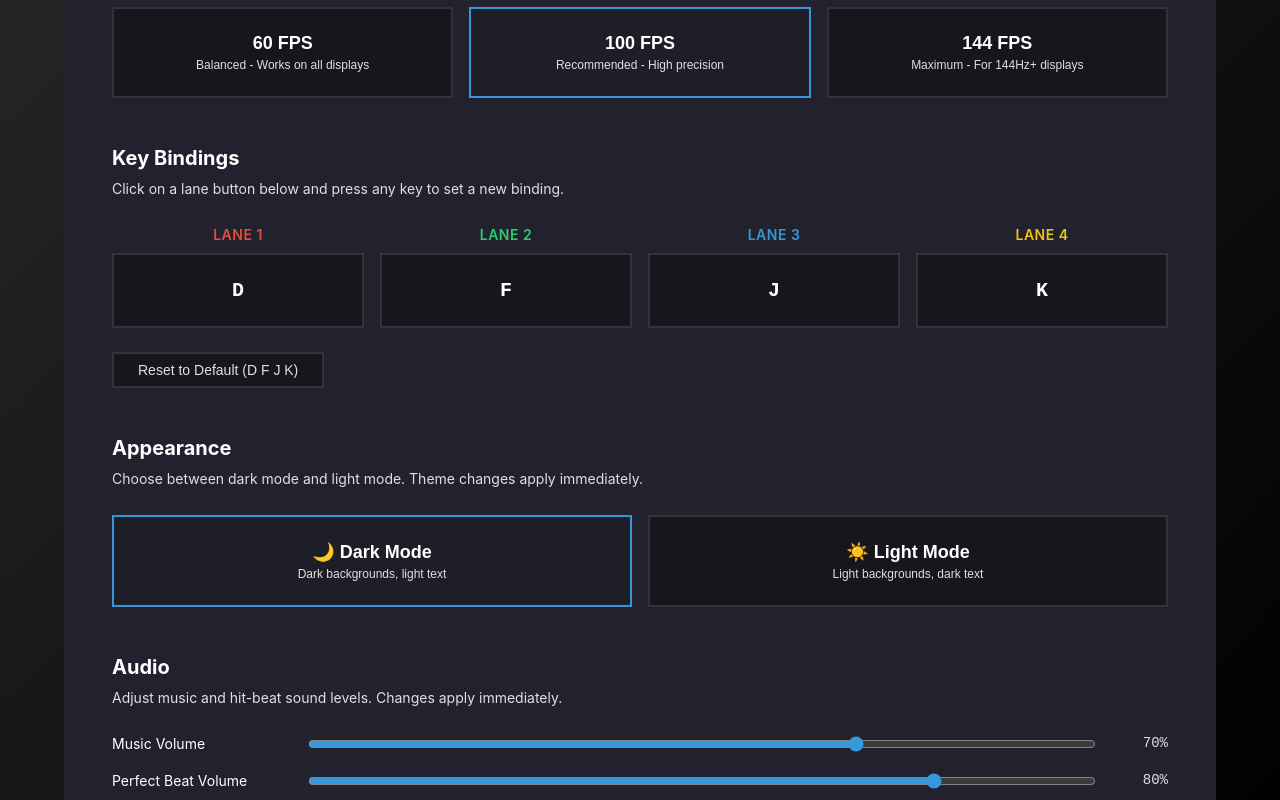
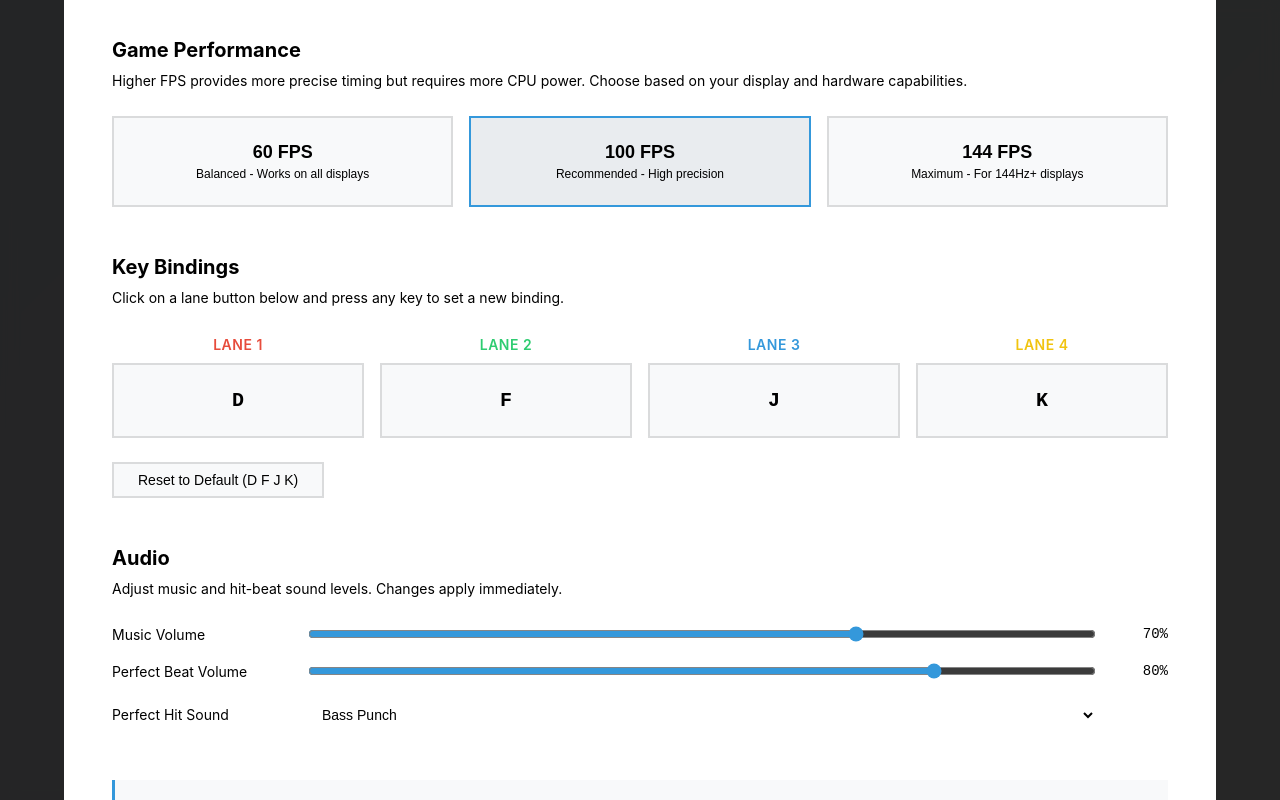
Before and after one commit to danielfrankin85-blip/RhythmAi, a React (Vite) app: page /music/SpotiDownloader.com%20-%20picasso%20mixx%20-%20DJ%20CIGAN%20EXLUSIVES.mp3 in a window 1280 px wide. Both pictures are taken after a click on the button "⚙️ Settings". Built offline with nearby package versions, Linux system fonts and the light colour scheme.

Commit message:
Remove light/dark mode toggle - revert to light menus and dark game

```diff
--- a/src/components/App.tsx
+++ b/src/components/App.tsx
@@ -66,10 +66,6 @@ export function App() {
     }
     return 'bass';
   });
-  const [theme, setTheme] = useState<'light' | 'dark'>(() => {
-    const saved = localStorage.getItem('theme');
-    return (saved === 'light' || saved === 'dark') ? saved : 'dark';
-  });
   const [keyBindings, setKeyBindings] = useState<string[]>(() => {
     const saved = localStorage.getItem('keyBindings');
     return saved ? JSON.parse(saved) : ['d', 'f', 'j', 'k'];
@@ -132,11 +128,6 @@ export function App() {
   useEffect(() => {
     localStorage.setItem('songRunHistory', JSON.stringify(songRunHistory));
   }, [songRunHistory]);
-
-  useEffect(() => {
-    localStorage.setItem('theme', theme);
-    document.documentElement.setAttribute('data-theme', theme);
-  }, [theme]);
 
   // ── Helper: attach event listeners to a game engine ────────────────────
   const attachListeners = useCallback((engine: GameEngine) => {
@@ -500,10 +491,6 @@ export function App() {
     gameEngineRef.current?.setPerfectHitSound(sound);
   }, []);
 
-  const handleThemeChange = useCallback((newTheme: 'light' | 'dark') => {
-    setTheme(newTheme);
-  }, []);
-
   const handleOpenSettings = useCallback(() => setShowSettings(true), []);
   const handleCloseSettings = useCallback(() => setShowSettings(false), []);
 
@@ -788,8 +775,6 @@ export function App() {
           onSfxVolumeChange={handleSfxVolumeChange}
           perfectHitSound={perfectHitSound}
           onPerfectHitSoundChange={handlePerfectHitSoundChange}
-          theme={theme}
-          onThemeChange={handleThemeChange}
           onClose={handleCloseSettings}
         />
       )}
--- a/src/components/Menu/Settings.tsx
+++ b/src/components/Menu/Settings.tsx
@@ -21,8 +21,6 @@ interface SettingsProps {
   onSfxVolumeChange: (volume: number) => void;
   perfectHitSound: PerfectHitSound;
   onPerfectHitSoundChange: (sound: PerfectHitSound) => void;
-  theme: 'light' | 'dark';
-  onThemeChange: (theme: 'light' | 'dark') => void;
   onClose: () => void;
 }
 
@@ -34,7 +32,7 @@ interface SettingsProps {
  * - 100 FPS: Balanced performance and precision (recommended)
  * - 144 FPS: Maximum precision for high-refresh displays
  */
-export const Settings: React.FC<SettingsProps> = memo(({ currentFPS, onFPSChange, keyBindings, onKeyBindingsChange, musicVolume, onMusicVolumeChange, sfxVolume, onSfxVolumeChange, perfectHitSound, onPerfectHitSoundChange, theme, onThemeChange, onClose }) => {
+export const Settings: React.FC<SettingsProps> = memo(({ currentFPS, onFPSChange, keyBindings, onKeyBindingsChange, musicVolume, onMusicVolumeChange, sfxVolume, onSfxVolumeChange, perfectHitSound, onPerfectHitSoundChange, onClose }) => {
   const [editingLane, setEditingLane] = useState<number | null>(null);
 
   const fpsOptions = [
@@ -120,30 +118,6 @@ export const Settings: React.FC<SettingsProps> = memo(({ currentFPS, onFPSChange
           >
             Reset to Default (D F J K)
           </button>
-        </div>
-
-        <div className="settings__section">
-          <h3 className="settings__section-title">Appearance</h3>
-          <p className="settings__section-desc">
-            Choose between dark mode and light mode. Theme changes apply immediately.
-          </p>
-
-          <div className="settings__fps-options">
-            <button
-              className={`settings__fps-option ${theme === 'dark' ? 'active' : ''}`}
-              onClick={() => onThemeChange('dark')}
-            >
-              <div className="settings__fps-label">🌙 Dark Mode</div>
-              <div className="settings__fps-desc">Dark backgrounds, light text</div>
-            </button>
-            <button
-              className={`settings__fps-option ${theme === 'light' ? 'active' : ''}`}
-              onClick={() => onThemeChange('light')}
-            >
-              <div className="settings__fps-label">☀️ Light Mode</div>
-              <div className="settings__fps-desc">Light backgrounds, dark text</div>
-            </button>
-          </div>
         </div>
 
         <div className="settings__section">
--- a/src/styles/components.css
+++ b/src/styles/components.css
@@ -661,6 +661,9 @@
   width: 100%;
   height: 100%;
   overflow: hidden;
+  /* Dark mode for game area */
+  background: #0a0a0f;
+  color: #ffffff;
 }
 
 .game__canvas {
--- a/src/styles/global.css
+++ b/src/styles/global.css
@@ -1,21 +1,21 @@
 /* ═══════════════════════════════════════════════════════════════════════════
-   CSS Variables – Theme System
+   CSS Variables – Light theme with vibrant accents
    ═══════════════════════════════════════════════════════════════════════ */
 
 :root {
-  /* ── Color palette (Dark Mode - Default) ────────────────────────────── */
-  --color-bg-primary: #0a0a0f;
-  --color-bg-secondary: #16161d;
-  --color-bg-tertiary: #1e1e28;
-  --color-bg-elevated: #22222e;
+  /* ── Color palette ──────────────────────────────────────────────────── */
+  --color-bg-primary: #ffffff;
+  --color-bg-secondary: #f8f9fa;
+  --color-bg-tertiary: #e9ecef;
+  --color-bg-elevated: #ffffff;
 
-  --color-text-primary: #ffffff;
-  --color-text-secondary: #e0e0e0;
-  --color-text-muted: #a0a0a0;
-  --color-text-disabled: #6b7280;
+  --color-text-primary: #000000;
+  --color-text-secondary: #000000;
+  --color-text-muted: #000000;
+  --color-text-disabled: #adb5bd;
 
-  --color-border: rgba(255, 255, 255, 0.12);
-  --color-border-focus: rgba(255, 255, 255, 0.3);
+  --color-border: rgba(0, 0, 0, 0.12);
+  --color-border-focus: rgba(0, 0, 0, 0.3);
 
   /* Neon lane colors */
   --color-lane-0: #e74c3c;  /* red */
@@ -60,63 +60,6 @@
   --font-weight-normal: 400;
   --font-weight-semibold: 600;
   --font-weight-bold: 700;
-}
-
-/* ── Light Mode Theme ────────────────────────────────────────────────── */
-[data-theme="light"] {
-  --color-bg-primary: #ffffff;
-  --color-bg-secondary: #f8f9fa;
-  --color-bg-tertiary: #e9ecef;
-  --color-bg-elevated: #ffffff;
-
-  --color-text-primary: #000000;
-  --color-text-secondary: #1a1a1a;
-  --color-text-muted: #6b7280;
-  --color-text-disabled: #9ca3af;
-
-  --color-border: rgba(0, 0, 0, 0.12);
-  --color-border-focus: rgba(0, 0, 0, 0.3);
-  --font-weight-medium: 500;
-  --font-weight-bold: 700;
-
-  /* ── Borders & Radius ───────────────────────────────────────────────── */
-  --border-width: 1px;
-  --border-width-thick: 2px;
-
-  --radius-sm: 4px;
-  --radius-md: 8px;
-  --radius-lg: 12px;
-  --radius-xl: 16px;
-  --radius-full: 9999px;
-
-  /* ── Shadows ────────────────────────────────────────────────────────── */
-  --shadow-sm: 0 1px 2px rgba(0, 0, 0, 0.08);
-  --shadow-md: 0 4px 8px rgba(0, 0, 0, 0.12);
-  --shadow-lg: 0 8px 16px rgba(0, 0, 0, 0.15);
-  --shadow-xl: 0 16px 32px rgba(0, 0, 0, 0.18);
-
-  /* Neon glow effects */
-  --glow-red: 0 0 20px rgba(231, 76, 60, 0.6);
-  --glow-green: 0 0 20px rgba(46, 204, 113, 0.6);
-  --glow-blue: 0 0 20px rgba(52, 152, 219, 0.6);
-  --glow-yellow: 0 0 20px rgba(241, 196, 15, 0.6);
-  --glow-perfect: 0 0 24px rgba(255, 215, 0, 0.8);
-  --glow-good: 0 0 20px rgba(144, 238, 144, 0.6);
-
-  /* ── Animation ──────────────────────────────────────────────────────── */
-  --transition-fast: 150ms ease;
-  --transition-base: 250ms ease;
-  --transition-slow: 350ms ease;
-
-  --ease-out-expo: cubic-bezier(0.19, 1, 0.22, 1);
-  --ease-in-out-back: cubic-bezier(0.68, -0.55, 0.265, 1.55);
-
-  /* ── Z-index layers ─────────────────────────────────────────────────── */
-  --z-base: 0;
-  --z-dropdown: 100;
-  --z-overlay: 200;
-  --z-modal: 300;
-  --z-toast: 400;
 }
 
 /* ═══════════════════════════════════════════════════════════════════════════
```
